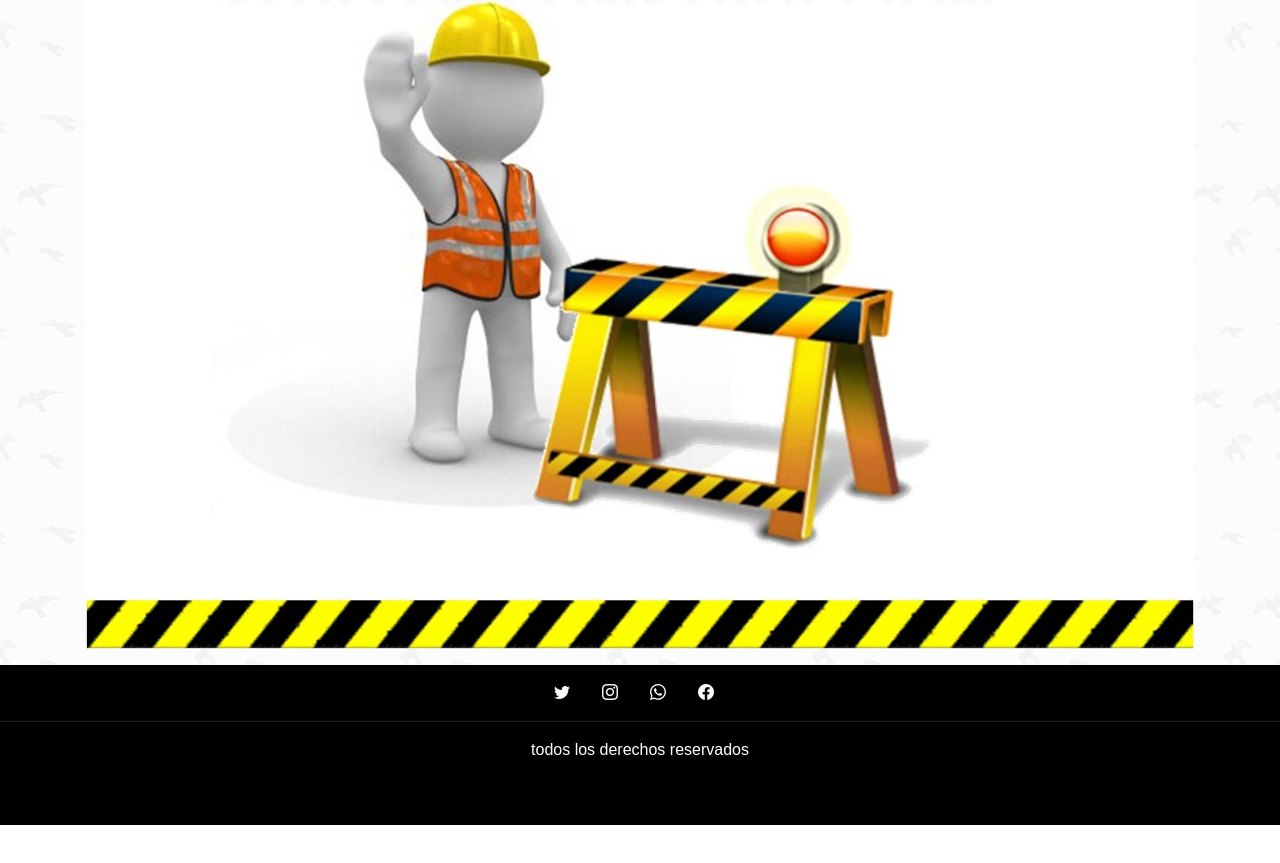
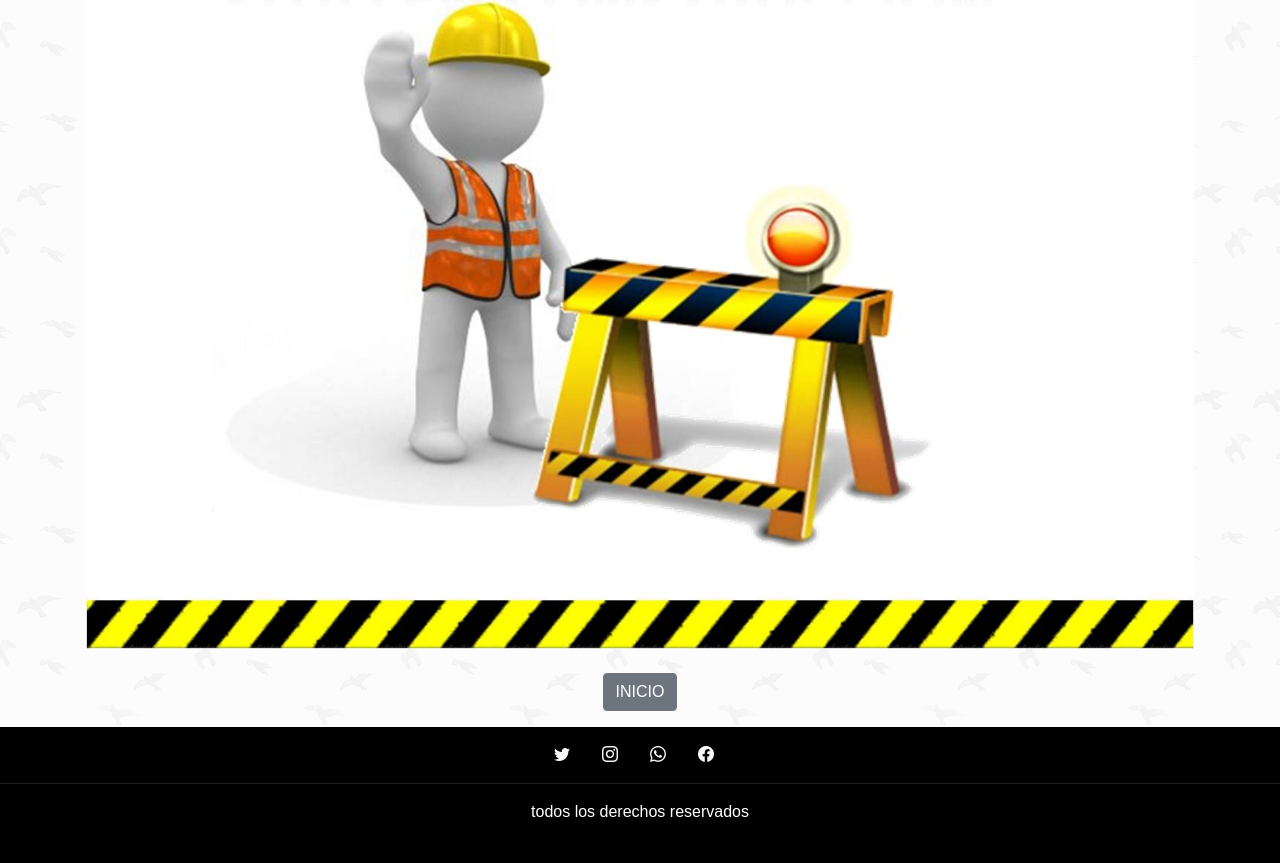
Before and after one commit to AdrianGonzalez1987/Pre-entrga-3-GonzalezA, a website: page pages/masinfo.html in a window 1280 px wide. Shown: the part 522-1385 px from the top of the page. Before the commit the page ends 1347 px from the top, so only its background shows below. Drawn offline with nearby package versions, Linux system fonts and the light colour scheme; files whose address does not match are found by name.

Commit message:
correccion pagina 5 de +info con boton de inicio

```diff
--- a/pages/masinfo.html
+++ b/pages/masinfo.html
@@ -77,6 +77,11 @@
             <div class="d-flex justify-content-center">
                 <img src="../img/enconstruccion.jpg" class="img-fluid" alt="...">
             </div>
+            <div class="d-flex justify-content-center mt-4">
+                <a href="../index.html">
+                    <button type="button" class="btn btn-secondary">INICIO</button>
+                </a>
+            </div>
         </section>
     </main>
 
```
